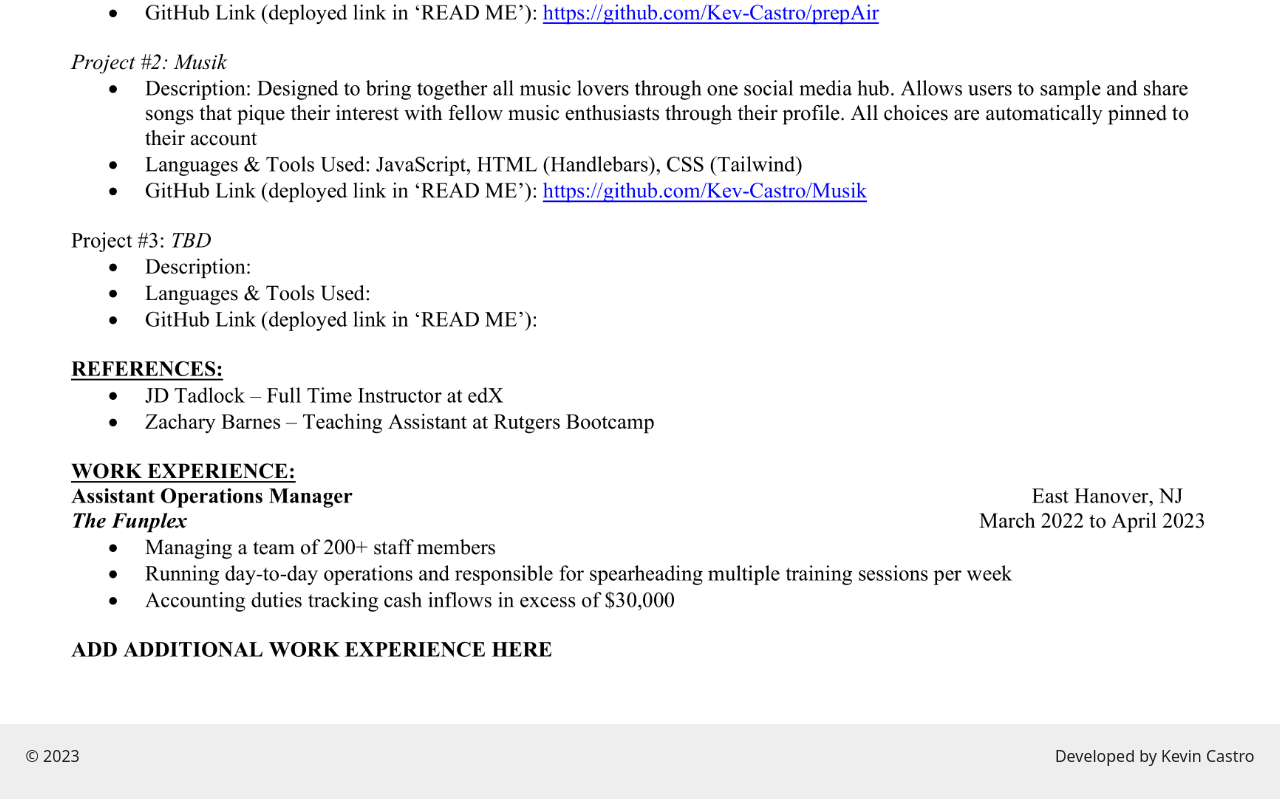
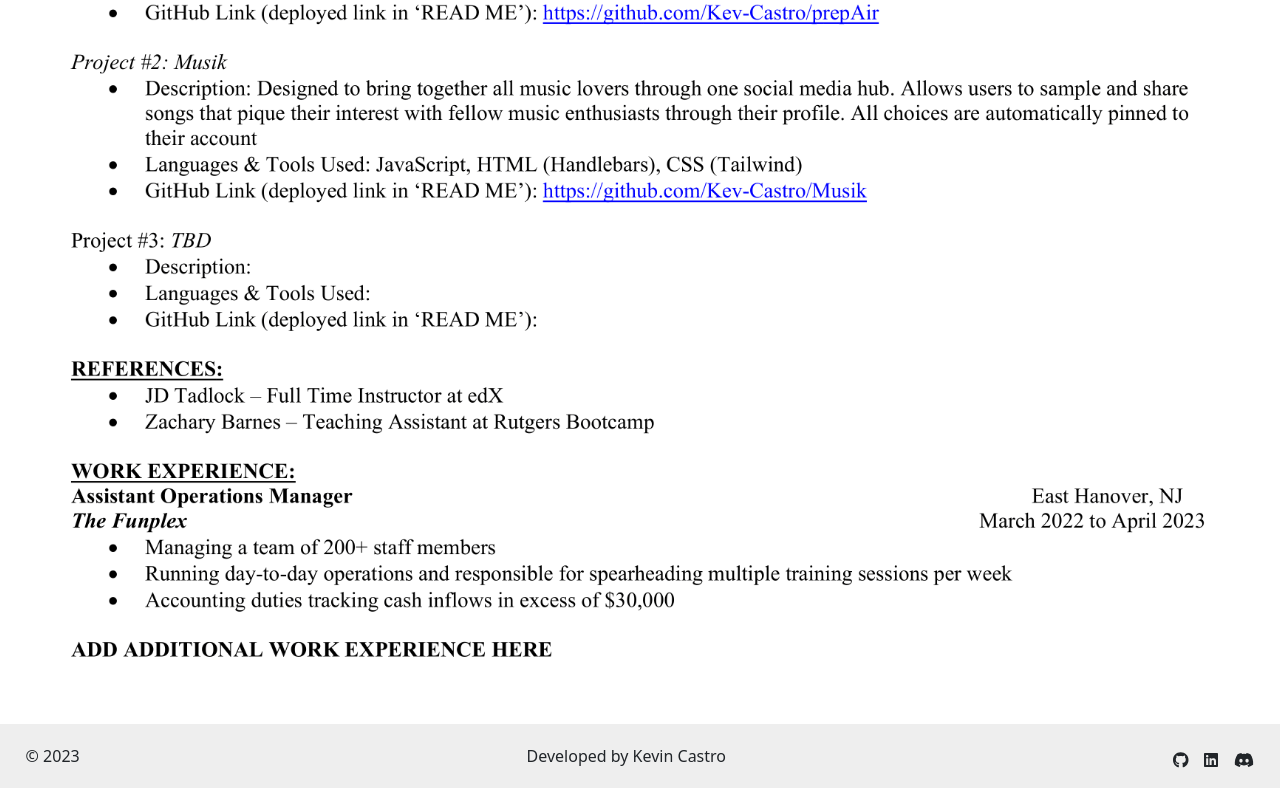
Before and after one commit to Kev-Castro/kc-porfolio-2023, a React (Vite) app: page /resume in a window 1280 px wide. Shown: the part 932-1731 px from the top of the page. Built offline with nearby package versions, Linux system fonts and the light colour scheme.

Commit message:
added some styles for footer and finished footer with icons and links

```diff
--- a/package.json
+++ b/package.json
@@ -10,6 +10,10 @@
     "preview": "vite preview"
   },
   "dependencies": {
+    "@fortawesome/fontawesome-free": "^6.4.2",
+    "@fortawesome/fontawesome-svg-core": "^6.4.2",
+    "@fortawesome/free-brands-svg-icons": "^6.4.2",
+    "@fortawesome/react-fontawesome": "^0.2.0",
     "bootstrap": "^5.3.2",
     "react": "^18.2.0",
     "react-dom": "^18.2.0",
--- a/src/compotents/Footer.jsx
+++ b/src/compotents/Footer.jsx
@@ -1,12 +1,31 @@
+import React from 'react';
+import { FontAwesomeIcon } from '@fortawesome/react-fontawesome';
+import { faGithub, faLinkedin, faDiscord } from '@fortawesome/free-brands-svg-icons';
+
 function Footer() {
-    const date = new Date()
+    const date = new Date();
 
     return (
-        <footer>
-            <p>&copy; {date.getFullYear()}</p>
-            <p>Developed by Kevin Castro </p>
+        <footer className="text-center py-3">
+            <p className="footerText">&copy; {date.getFullYear()}</p>
+            <p className="footerText">
+                <span className="d-none d-sm-inline">Developed by Kevin Castro</span>
+                <span className="d-inline d-sm-none">Dev'd by Kevin Castro</span>
+            </p>
+            <div className="mt-2">
+                <a href="https://github.com/Kev-Castro" target="_blank" rel="noopener noreferrer" className="text-dark me-3">
+                    <FontAwesomeIcon icon={faGithub} />
+                </a>
+                <a href="https://linkedin.com/in/kevin-a-castro" target="_blank" rel="noopener noreferrer" className="text-dark me-3">
+                    <FontAwesomeIcon icon={faLinkedin} />
+                </a>
+                {/* Add link for Discord icon */}
+                <a href="https://discordapp.com/users/1146083711591391383" target="_blank" rel="noopener noreferrer" className="text-dark">
+                    <FontAwesomeIcon icon={faDiscord} />
+                </a>
+            </div>
         </footer>
-    )
+    );
 }
 
-export default Footer
+export default Footer;
--- a/src/index.scss
+++ b/src/index.scss
@@ -7,6 +7,18 @@ body,
 a {
     color: #fff;
     text-decoration: none;
+}
+
+footer {
+    display: flex;
+    justify-content: space-between;
+    align-items: center;
+    padding: 20px 2% 15px;
+    background-color: #eee;
+}
+
+.footerText {
+    margin-bottom: 0 !important;
 }
 
 .navbar-toggler {
@@ -81,11 +93,3 @@ main {
     max-width: 200px;
     max-height: 200px;
 }
-
-footer {
-    display: flex;
-    justify-content: space-between;
-    align-items: center;
-    padding: 20px 2% 15px;
-    background-color: #eee;
-}
```
Also changed, not shown: 2 other files (tests, documents, lock files or other folders).
